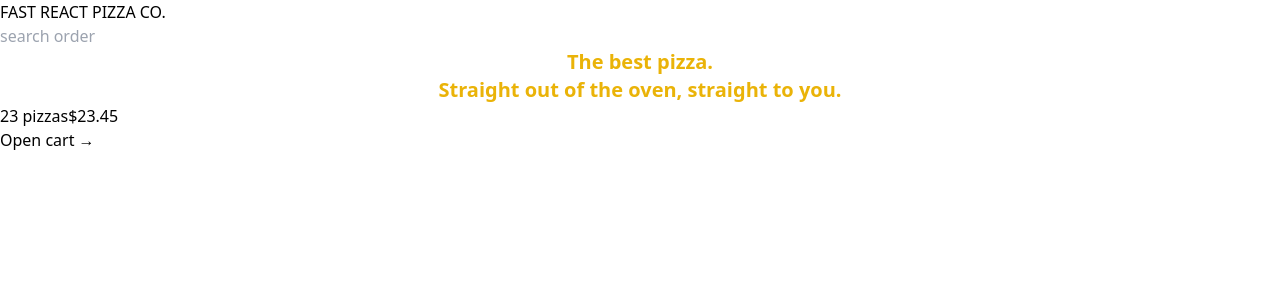
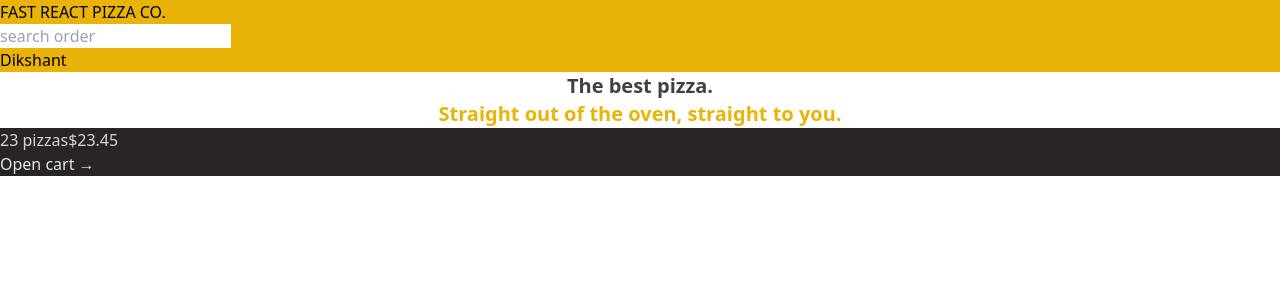
Before and after one commit to 005Dikshant/React-Development, a React (Vite) app in the folder Pizza Project Vite/: page / in a window 1280 px wide. Shown: the top 300 px of the page. Built offline with nearby package versions, Linux system fonts and the light colour scheme.

Commit message:
Tailwind Colors text or bg
Keytake aways:

-> Applying the tailwind classes to the elements as per the requirments.

```diff
--- a/Pizza Project Vite/src/features/cart/CartOverview.jsx
+++ b/Pizza Project Vite/src/features/cart/CartOverview.jsx
@@ -2,8 +2,8 @@
 
 function CartOverview() {
   return (
-    <div>
-      <p>
+    <div className="bg-stone-800 text-stone-200">
+      <p className="text-stone-300">
         <span>23 pizzas</span>
         <span>$23.45</span>
       </p>
--- a/Pizza Project Vite/src/features/ui/Header.jsx
+++ b/Pizza Project Vite/src/features/ui/Header.jsx
@@ -3,9 +3,10 @@
 
 function Header() {
   return (
-    <div>
+    <div className="bg-yellow-500">
       <Link to="/">FAST REACT PIZZA CO.</Link>
       <SearchOrder />
+      <p>Dikshant</p>
     </div>
   );
 }
--- a/Pizza Project Vite/src/features/ui/Home.jsx
+++ b/Pizza Project Vite/src/features/ui/Home.jsx
@@ -1,10 +1,12 @@
 function Home() {
   return (
     <div>
-      <h1 className="text-xl text-yellow-500 font-semibold text-center">
+      <h1 className="text-center text-xl font-semibold text-stone-700">
         The best pizza.
         <br />
-        Straight out of the oven, straight to you.
+        <span className="text-yellow-500">
+          Straight out of the oven, straight to you.
+        </span>
       </h1>
     </div>
   );
```
